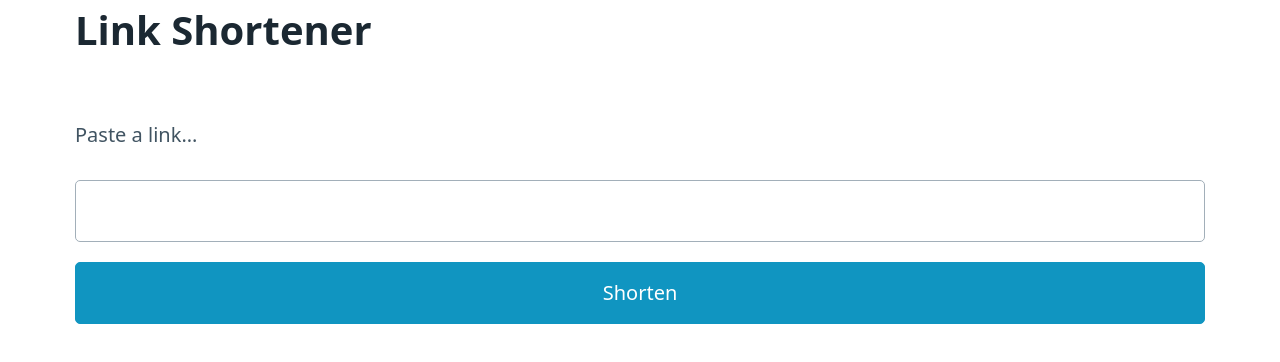
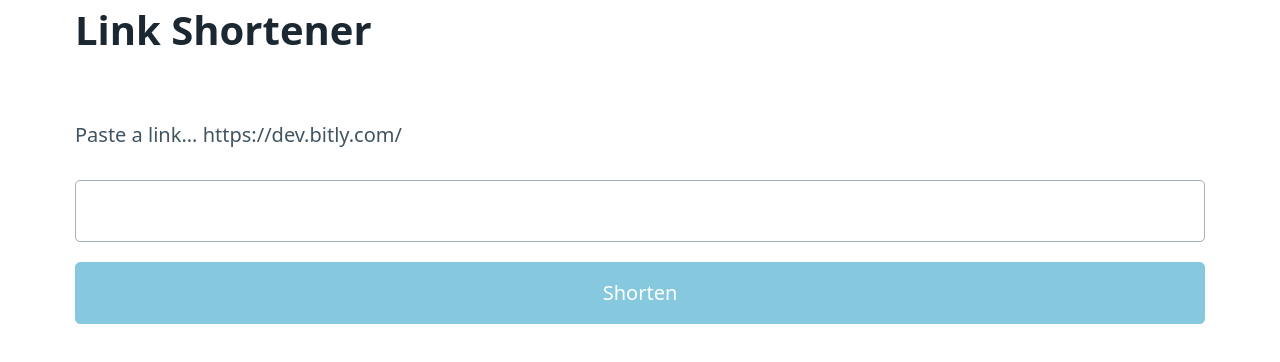
Before and after one commit to tom-ai/link-shortener, a React (Create React App) app: page / in a window 1280 px wide. Shown: the top 362 px of the page. Built offline with nearby package versions, Linux system fonts and the light colour scheme.

Commit message:
up to handling errors

```diff
--- a/package.json
+++ b/package.json
@@ -3,6 +3,7 @@
   "version": "0.1.0",
   "private": true,
   "dependencies": {
+    "dotenv": "^16.3.1",
     "react": "^18.2.0",
     "react-dom": "^18.2.0",
     "react-scripts": "5.0.1",
--- a/src/App.js
+++ b/src/App.js
@@ -1,11 +1,10 @@
-import Header from './components/Title';
-import Shortener from './components/Shortener';
+import Form from './components/Form';
 
 export default function App() {
   return (
     <main className="container">
-      <Header />
-      <Shortener />
+      <h1>Link Shortener</h1>
+      <Form />
     </main>
   );
 }
--- /dev/null
+++ b/src/components/Form.jsx
@@ -0,0 +1,59 @@
+import { useState } from "react"
+
+export default function Form(){
+    const [link, setLink] = useState("");
+    const [shortenedLink, setShortenedLink] = useState(null);
+
+
+    const [status, setStatus] = useState('submitting' | 'success')
+    const [error, setError] = useState(null)
+
+function handleChange(e){
+    e.preventDefault();
+    setLink(e.target.value);
+}
+
+function handleSubmit(e){
+    e.preventDefault();
+    setStatus("submitting");
+    fetch("https://api-ssl.bitly.com/v4/shorten", {
+        method: "POST",
+        headers: {
+            Authorization: `Bearer ${process.env.REACT_APP_BITLY_TOKEN}`,
+            "Content-Type": "application/json",
+        },
+        body: JSON.stringify({
+            "long_url": link,
+        })
+    }).then(response => response.json())
+    .then(data => {
+        setStatus("success");
+        setShortenedLink(data.id);
+    })
+    .catch(error => {
+        setError(error);
+    })
+}
+
+let buttonText = "Shorten"
+if (status === "submitting") buttonText = "Working..."
+if (status === "success") buttonText = "Copy!"
+if (error) buttonText = "Try again";
+
+let statusText = "Paste a link... https://dev.bitly.com/"
+if (status === "success") statusText = "Looking good!"
+if (error !== null) statusText = "Something went wrong :("
+
+    return (
+        <>
+            <p>
+                {statusText}
+            </p>
+            <form onSubmit={handleSubmit}>
+                <input disabled={status === 'submitting'} onChange={(e) => handleChange(e)} type="text" value={status === 'success' ? shortenedLink : link}/>
+                <button disabled={link.length === 0}> {buttonText}
+                </button>
+            </form>
+        </>
+    )
+}
--- a/src/components/Shortener.jsx
+++ /dev/null
@@ -1,11 +0,0 @@
-export default function Shortener(){
-    return (
-        <>
-            <p>
-                Paste a link...
-            </p>
-            <input type="text" />
-            <button>Shorten</button>
-        </>
-    )
-}
--- a/src/components/Title.jsx
+++ /dev/null
@@ -1,3 +0,0 @@
-export default function Title(){
-    return <h1>Link Shortener</h1>;
-}
```
Also changed, not shown: 2 other files (tests, documents, lock files or other folders).
